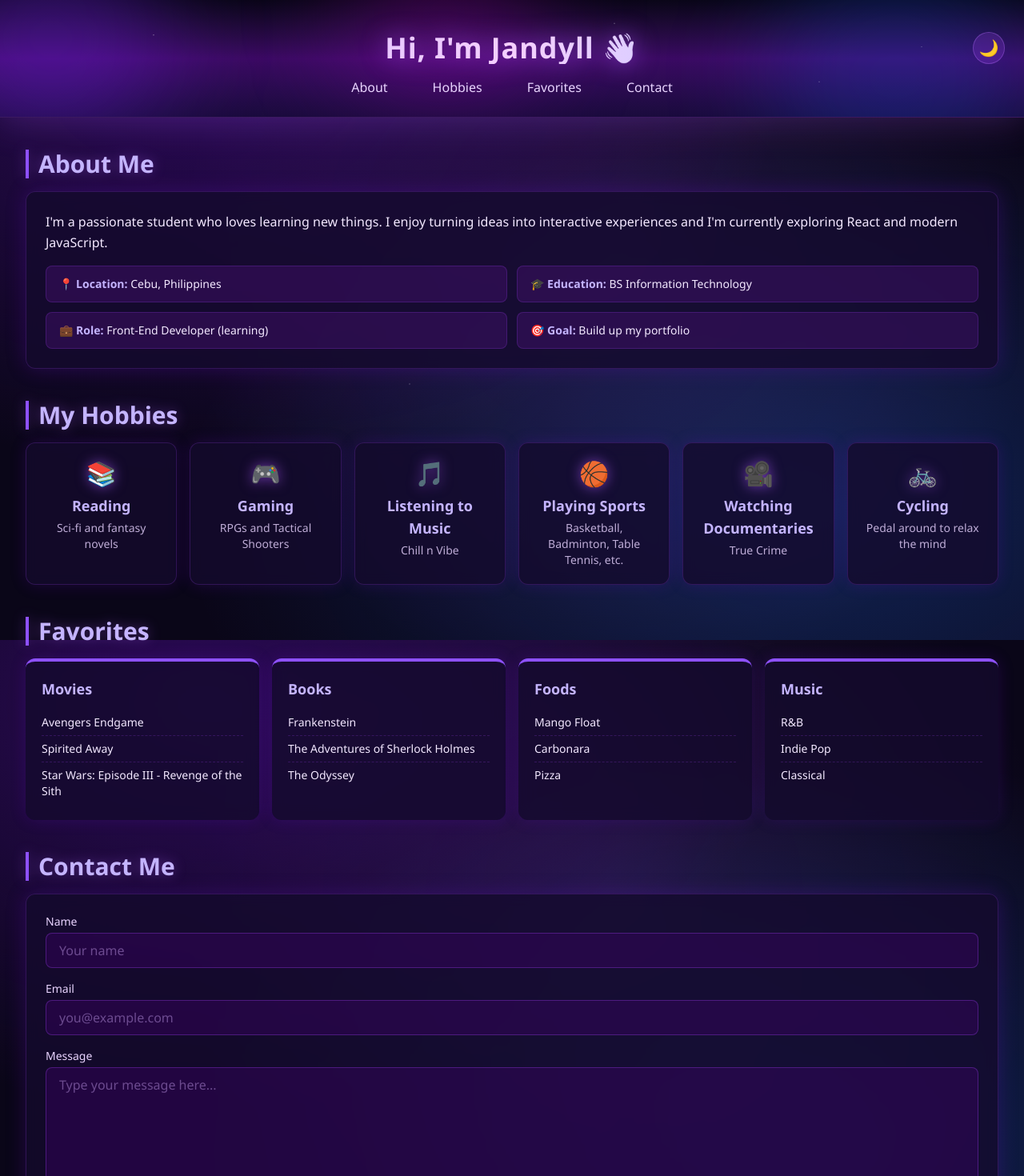
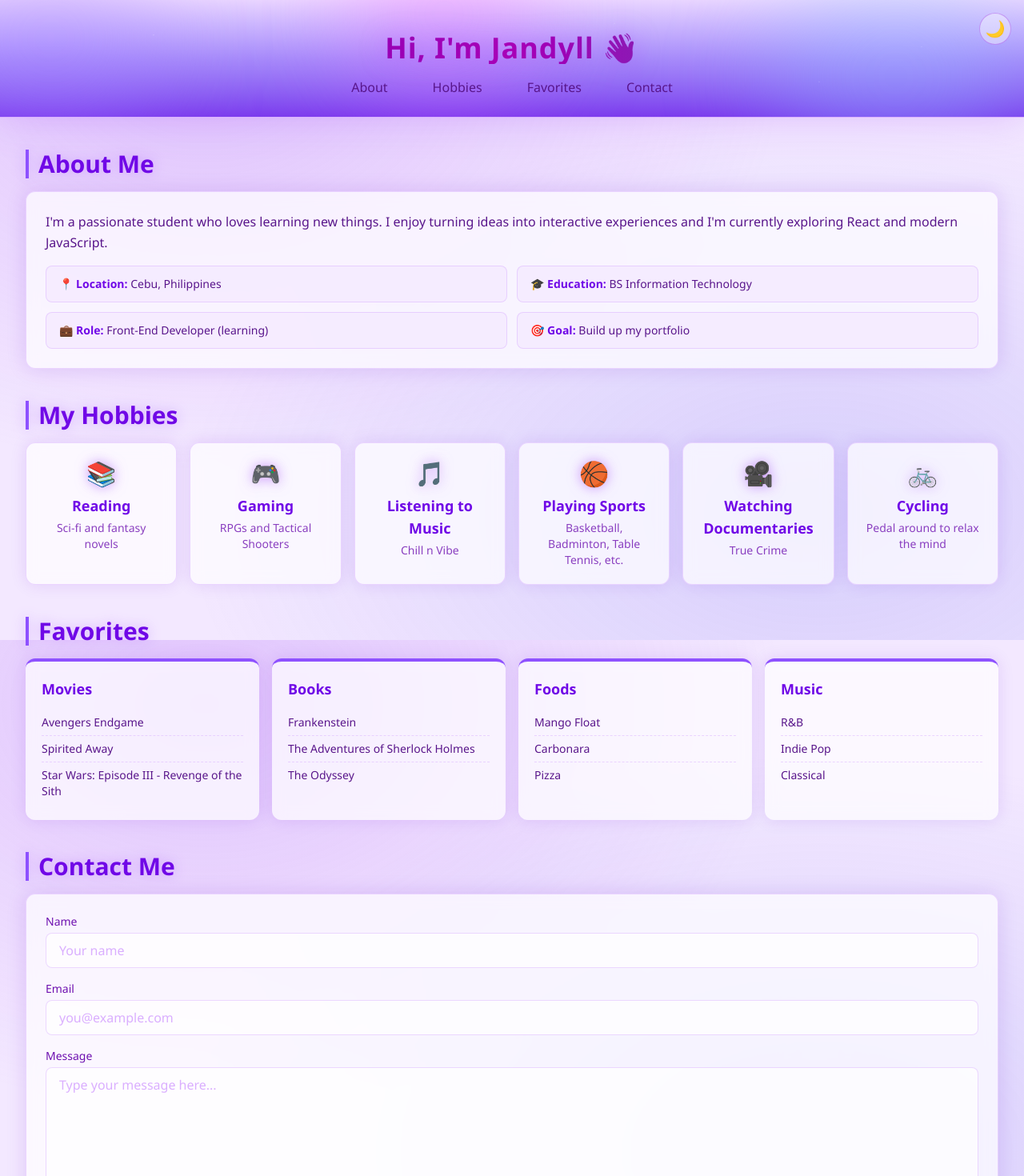
Before and after one commit to Novaliack/my-react-app, a React (Vite) app in the folder my-react-app/: page / in a window 1280 px wide. Shown: the top 1470 px of the page at 80% size. Built offline with nearby package versions, Linux system fonts and the light colour scheme.

Commit message:
Fixed toggle for dark/light mode

```diff
--- a/my-react-app/src/About.jsx
+++ b/my-react-app/src/About.jsx
@@ -1,27 +1,27 @@
 function About(){
     return(
         <section id="about">
-            <h2 className="text-3xl font-semibold text-violet-300 mb-4 border-l-4 border-violet-500 pl-3 drop-shadow-[0_0_8px_rgba(168,85,247,0.4)]">
+            <h2 className="text-3xl font-semibold text-violet-700 dark:text-violet-300 mb-4 border-l-4 border-violet-500 pl-3 drop-shadow-[0_0_8px_rgba(168,85,247,0.4)] transition-colors duration-300">
                 About Me
             </h2>
-            <div className="bg-[#140b2e]/80 backdrop-blur-sm rounded-xl p-6 shadow-[0_0_25px_rgba(106,17,203,0.25)] border border-purple-500/20 transition-colors duration-300">
-                <p className="mb-4 text-purple-100">
+            <div className="bg-white/70 dark:bg-[#140b2e]/80 backdrop-blur-sm rounded-xl p-6 shadow-[0_0_25px_rgba(106,17,203,0.15)] dark:shadow-[0_0_25px_rgba(106,17,203,0.25)] border border-purple-300/50 dark:border-purple-500/20 transition-colors duration-300">
+                <p className="mb-4 text-purple-900 dark:text-purple-100">
                     I'm a passionate student who loves learning new things.
                     I enjoy turning ideas into interactive experiences and I'm
                     currently exploring React and modern JavaScript.
                 </p>
                 <ul className="grid grid-cols-1 sm:grid-cols-2 gap-3 list-none">
-                    <li className="bg-purple-900/30 border border-purple-500/20 px-4 py-3 rounded-lg text-sm">
-                        <strong className="text-violet-300">📍 Location:</strong> Cebu, Philippines
+                    <li className="bg-purple-100/70 dark:bg-purple-900/30 border border-purple-300/50 dark:border-purple-500/20 px-4 py-3 rounded-lg text-sm text-purple-900 dark:text-purple-100">
+                        <strong className="text-violet-700 dark:text-violet-300">📍 Location:</strong> Cebu, Philippines
                     </li>
-                    <li className="bg-purple-900/30 border border-purple-500/20 px-4 py-3 rounded-lg text-sm">
-                        <strong className="text-violet-300">🎓 Education:</strong> BS Information Technology
+                    <li className="bg-purple-100/70 dark:bg-purple-900/30 border border-purple-300/50 dark:border-purple-500/20 px-4 py-3 rounded-lg text-sm text-purple-900 dark:text-purple-100">
+                        <strong className="text-violet-700 dark:text-violet-300">🎓 Education:</strong> BS Information Technology
                     </li>
-                    <li className="bg-purple-900/30 border border-purple-500/20 px-4 py-3 rounded-lg text-sm">
-                        <strong className="text-violet-300">💼 Role:</strong> Front-End Developer (learning)
+                    <li className="bg-purple-100/70 dark:bg-purple-900/30 border border-purple-300/50 dark:border-purple-500/20 px-4 py-3 rounded-lg text-sm text-purple-900 dark:text-purple-100">
+                        <strong className="text-violet-700 dark:text-violet-300">💼 Role:</strong> Front-End Developer (learning)
                     </li>
-                    <li className="bg-purple-900/30 border border-purple-500/20 px-4 py-3 rounded-lg text-sm">
-                        <strong className="text-violet-300">🎯 Goal:</strong> Build up my portfolio
+                    <li className="bg-purple-100/70 dark:bg-purple-900/30 border border-purple-300/50 dark:border-purple-500/20 px-4 py-3 rounded-lg text-sm text-purple-900 dark:text-purple-100">
+                        <strong className="text-violet-700 dark:text-violet-300">🎯 Goal:</strong> Build up my portfolio
                     </li>
                 </ul>
             </div>
--- a/my-react-app/src/App.jsx
+++ b/my-react-app/src/App.jsx
@@ -5,7 +5,6 @@ import Hobbies from './Hobbies.jsx'
 import Favorites from './Favorites.jsx'
 import Contact from './Contact.jsx'
 import Footer from './Footer.jsx'
-console.log("APP.JSX LOADED - Contact imported?", typeof Contact);
 
 function App() {
     const [darkMode, setDarkMode] = useState(() => {
--- a/my-react-app/src/Contact.jsx
+++ b/my-react-app/src/Contact.jsx
@@ -38,19 +38,19 @@ function Contact(){
 
     return(
         <section id="contact">
-            <h2 className="text-3xl font-semibold text-violet-300 mb-4 border-l-4 border-violet-500 pl-3 drop-shadow-[0_0_8px_rgba(168,85,247,0.4)]">
+            <h2 className="text-3xl font-semibold text-violet-700 dark:text-violet-300 mb-4 border-l-4 border-violet-500 pl-3 drop-shadow-[0_0_8px_rgba(168,85,247,0.4)] transition-colors duration-300">
                 Contact Me
             </h2>
-            <div className="bg-[#140b2e]/80 backdrop-blur-sm rounded-xl p-6 shadow-[0_0_25px_rgba(106,17,203,0.25)] border border-purple-500/20 transition-colors duration-300">
+            <div className="bg-white/70 dark:bg-[#140b2e]/80 backdrop-blur-sm rounded-xl p-6 shadow-[0_0_25px_rgba(106,17,203,0.15)] dark:shadow-[0_0_25px_rgba(106,17,203,0.25)] border border-purple-300/50 dark:border-purple-500/20 transition-colors duration-300">
                 {submitted && (
-                    <div className="mb-4 bg-purple-500/20 text-violet-200 border border-violet-400/40 rounded-lg px-4 py-3 text-sm shadow-[0_0_15px_rgba(168,85,247,0.4)]">
+                    <div className="mb-4 bg-purple-100/70 dark:bg-purple-500/20 text-violet-800 dark:text-violet-200 border border-violet-400/50 rounded-lg px-4 py-3 text-sm shadow-[0_0_15px_rgba(168,85,247,0.4)]">
                         ✅ Thanks! Your message has been sent.
                     </div>
                 )}
 
                 <form onSubmit={handleSubmit} noValidate className="flex flex-col gap-4">
                     <div>
-                        <label htmlFor="name" className="block text-sm font-medium mb-1 text-purple-200">
+                        <label htmlFor="name" className="block text-sm font-medium mb-1 text-purple-800 dark:text-purple-200">
                             Name
                         </label>
                         <input
@@ -60,17 +60,17 @@ function Contact(){
                             value={form.name}
                             onChange={handleChange}
                             placeholder="Your name"
-                            className={`w-full px-4 py-2 rounded-lg border bg-purple-950/40 text-purple-100 placeholder-purple-300/40 focus:outline-none focus:ring-2 focus:ring-violet-500 transition-colors ${
-                                errors.name ? 'border-red-500' : 'border-purple-500/30'
+                            className={`w-full px-4 py-2 rounded-lg border bg-white/70 dark:bg-purple-950/40 text-purple-900 dark:text-purple-100 placeholder-purple-400/60 dark:placeholder-purple-300/40 focus:outline-none focus:ring-2 focus:ring-violet-500 transition-colors ${
+                                errors.name ? 'border-red-500' : 'border-purple-300/50 dark:border-purple-500/30'
                             }`}
                         />
                         {errors.name && (
-                            <p className="text-red-400 text-xs mt-1">{errors.name}</p>
+                            <p className="text-red-500 dark:text-red-400 text-xs mt-1">{errors.name}</p>
                         )}
                     </div>
 
                     <div>
-                        <label htmlFor="email" className="block text-sm font-medium mb-1 text-purple-200">
+                        <label htmlFor="email" className="block text-sm font-medium mb-1 text-purple-800 dark:text-purple-200">
                             Email
                         </label>
                         <input
@@ -80,17 +80,17 @@ function Contact(){
                             value={form.email}
                             onChange={handleChange}
                             placeholder="you@example.com"
-                            className={`w-full px-4 py-2 rounded-lg border bg-purple-950/40 text-purple-100 placeholder-purple-300/40 focus:outline-none focus:ring-2 focus:ring-violet-500 transition-colors ${
-                                errors.email ? 'border-red-500' : 'border-purple-500/30'
+                            className={`w-full px-4 py-2 rounded-lg border bg-white/70 dark:bg-purple-950/40 text-purple-900 dark:text-purple-100 placeholder-purple-400/60 dark:placeholder-purple-300/40 focus:outline-none focus:ring-2 focus:ring-violet-500 transition-colors ${
+                                errors.email ? 'border-red-500' : 'border-purple-300/50 dark:border-purple-500/30'
                             }`}
                         />
                         {errors.email && (
-                            <p className="text-red-400 text-xs mt-1">{errors.email}</p>
+                            <p className="text-red-500 dark:text-red-400 text-xs mt-1">{errors.email}</p>
                         )}
                     </div>
 
                     <div>
-                        <label htmlFor="message" className="block text-sm font-medium mb-1 text-purple-200">
+                        <label htmlFor="message" className="block text-sm font-medium mb-1 text-purple-800 dark:text-purple-200">
                             Message
                         </label>
                         <textarea
@@ -100,12 +100,12 @@ function Contact(){
                             value={form.message}
                             onChange={handleChange}
                             placeholder="Type your message here..."
-                            className={`w-full px-4 py-2 rounded-lg border bg-purple-950/40 text-purple-100 placeholder-purple-300/40 focus:outline-none focus:ring-2 focus:ring-violet-500 resize-y transition-colors ${
-                                errors.message ? 'border-red-500' : 'border-purple-500/30'
+                            className={`w-full px-4 py-2 rounded-lg border bg-white/70 dark:bg-purple-950/40 text-purple-900 dark:text-purple-100 placeholder-purple-400/60 dark:placeholder-purple-300/40 focus:outline-none focus:ring-2 focus:ring-violet-500 resize-y transition-colors ${
+                                errors.message ? 'border-red-500' : 'border-purple-300/50 dark:border-purple-500/30'
                             }`}
                         />
                         {errors.message && (
-                            <p className="text-red-400 text-xs mt-1">{errors.message}</p>
+                            <p className="text-red-500 dark:text-red-400 text-xs mt-1">{errors.message}</p>
                         )}
                     </div>
 
--- a/my-react-app/src/Favorites.jsx
+++ b/my-react-app/src/Favorites.jsx
@@ -8,23 +8,23 @@ const favorites = {
 function Favorites(){
     return(
         <section id="favorites">
-            <h2 className="text-3xl font-semibold text-violet-300 mb-4 border-l-4 border-violet-500 pl-3 drop-shadow-[0_0_8px_rgba(168,85,247,0.4)]">
+            <h2 className="text-3xl font-semibold text-violet-700 dark:text-violet-300 mb-4 border-l-4 border-violet-500 pl-3 drop-shadow-[0_0_8px_rgba(168,85,247,0.4)] transition-colors duration-300">
                 Favorites
             </h2>
             <div className="grid grid-cols-[repeat(auto-fit,minmax(200px,1fr))] gap-4">
                 {Object.entries(favorites).map(([category, items]) => (
                     <div
                         key={category}
-                        className="bg-[#140b2e]/80 backdrop-blur-sm rounded-xl p-5 shadow-[0_0_20px_rgba(106,17,203,0.2)] border-t-4 border-violet-500 transition-all duration-300 hover:shadow-[0_0_30px_rgba(168,85,247,0.4)]"
+                        className="bg-white/70 dark:bg-[#140b2e]/80 backdrop-blur-sm rounded-xl p-5 shadow-[0_0_20px_rgba(106,17,203,0.12)] dark:shadow-[0_0_20px_rgba(106,17,203,0.2)] border-t-4 border-violet-500 transition-all duration-300 hover:shadow-[0_0_30px_rgba(168,85,247,0.4)]"
                     >
-                        <h3 className="text-violet-300 font-semibold mb-3 text-lg">
+                        <h3 className="text-violet-700 dark:text-violet-300 font-semibold mb-3 text-lg">
                             {category}
                         </h3>
                         <ul className="list-none">
                             {items.map((item, i) => (
                                 <li
                                     key={i}
-                                    className="py-1.5 border-b border-dashed border-purple-500/20 text-sm last:border-none text-purple-100"
+                                    className="py-1.5 border-b border-dashed border-purple-300/50 dark:border-purple-500/20 text-sm last:border-none text-purple-900 dark:text-purple-100"
                                 >
                                     {item}
                                 </li>
--- a/my-react-app/src/Header.jsx
+++ b/my-react-app/src/Header.jsx
@@ -1,14 +1,14 @@
 function Header({ darkMode, onToggleDarkMode }){
     return(
-        <header className="relative text-purple-100 text-center px-6 pt-10 pb-6 overflow-hidden border-b border-purple-500/30 bg-gradient-to-b from-[#0a0618] via-[#3b0a63] to-[#1a0b3d] shadow-[0_0_50px_rgba(168,85,247,0.3)]">
-            <div className="absolute inset-0 pointer-events-none">
-                <div className="absolute -top-24 -left-20 w-72 h-72 rounded-full bg-violet-600/30 blur-3xl"></div>
-                <div className="absolute -top-16 right-0 w-80 h-80 rounded-full bg-blue-600/20 blur-3xl"></div>
-                <div className="absolute bottom-0 left-1/3 w-64 h-64 rounded-full bg-fuchsia-600/20 blur-3xl"></div>
+        <header className="relative text-purple-900 dark:text-purple-100 text-center px-6 pt-10 pb-6 overflow-hidden border-b border-purple-400/40 dark:border-purple-500/30 bg-gradient-to-b from-[#e9d5ff] via-[#a78bfa] to-[#7c3aed] dark:from-[#0a0618] dark:via-[#3b0a63] dark:to-[#1a0b3d] shadow-[0_0_50px_rgba(168,85,247,0.3)] transition-colors duration-300">
+            <div className="absolute inset-0 pointer-events-none z-0">
+                <div className="absolute -top-24 -left-20 w-72 h-72 rounded-full bg-violet-400/30 dark:bg-violet-600/30 blur-3xl"></div>
+                <div className="absolute -top-16 right-0 w-80 h-80 rounded-full bg-blue-300/30 dark:bg-blue-600/20 blur-3xl"></div>
+                <div className="absolute bottom-0 left-1/3 w-64 h-64 rounded-full bg-fuchsia-400/30 dark:bg-fuchsia-600/20 blur-3xl"></div>
             </div>
 
             <div
-                className="absolute inset-0 pointer-events-none opacity-70"
+                className="absolute inset-0 pointer-events-none opacity-40 dark:opacity-70 z-0"
                 style={{
                     backgroundImage:
                         'radial-gradient(1px 1px at 15% 30%, rgba(255,255,255,0.8), transparent),' +
@@ -19,37 +19,37 @@ function Header({ darkMode, onToggleDarkMode }){
                 }}
             />
 
-            <div className="relative z-10">
             <button
                 onClick={onToggleDarkMode}
                 aria-label="Toggle dark mode"
-                    className="absolute top-0 right-0 bg-purple-500/20 hover:bg-purple-500/40 text-purple-100 text-xl w-10 h-10 rounded-full flex items-center justify-center transition-all duration-200 border border-purple-400/30 hover:shadow-[0_0_15px_rgba(168,85,247,0.6)]"
+                className="absolute top-4 right-4 z-20 cursor-pointer bg-white/40 dark:bg-purple-500/20 hover:bg-white/60 dark:hover:bg-purple-500/40 text-purple-900 dark:text-purple-100 text-xl w-10 h-10 rounded-full flex items-center justify-center transition-all duration-200 border border-purple-700/30 dark:border-purple-400/30 hover:shadow-[0_0_15px_rgba(168,85,247,0.6)]"
             >
                 {darkMode ? '☀️' : '🌙'}
             </button>
 
-                <h1 className="text-4xl font-bold mb-4 tracking-wide bg-gradient-to-r from-violet-300 via-fuchsia-200 to-blue-300 bg-clip-text text-transparent drop-shadow-[0_0_15px_rgba(168,85,247,0.7)]">
+            <div className="relative z-10">
+                <h1 className="text-4xl font-bold mb-4 tracking-wide bg-gradient-to-r from-purple-800 via-fuchsia-700 to-indigo-800 dark:from-violet-300 dark:via-fuchsia-200 dark:to-blue-300 bg-clip-text text-transparent drop-shadow-[0_0_15px_rgba(168,85,247,0.5)]">
                     Hi, I'm Jandyll 👋
                 </h1>
                 <nav>
                     <ul className="flex justify-center gap-6 flex-wrap list-none">
                         <li>
-                            <a href="#about" className="text-purple-200 font-medium px-4 py-1.5 rounded-full transition-all duration-200 hover:bg-purple-500/30 hover:text-white hover:shadow-[0_0_12px_rgba(168,85,247,0.6)]">
+                            <a href="#about" className="text-purple-900 dark:text-purple-200 font-medium px-4 py-1.5 rounded-full transition-all duration-200 hover:bg-white/40 dark:hover:bg-purple-500/30 hover:text-purple-950 dark:hover:text-white hover:shadow-[0_0_12px_rgba(168,85,247,0.6)]">
                                 About
                             </a>
                         </li>
                         <li>
-                            <a href="#hobbies" className="text-purple-200 font-medium px-4 py-1.5 rounded-full transition-all duration-200 hover:bg-purple-500/30 hover:text-white hover:shadow-[0_0_12px_rgba(168,85,247,0.6)]">
+                            <a href="#hobbies" className="text-purple-900 dark:text-purple-200 font-medium px-4 py-1.5 rounded-full transition-all duration-200 hover:bg-white/40 dark:hover:bg-purple-500/30 hover:text-purple-950 dark:hover:text-white hover:shadow-[0_0_12px_rgba(168,85,247,0.6)]">
                                 Hobbies
                             </a>
                         </li>
                         <li>
-                            <a href="#favorites" className="text-purple-200 font-medium px-4 py-1.5 rounded-full transition-all duration-200 hover:bg-purple-500/30 hover:text-white hover:shadow-[0_0_12px_rgba(168,85,247,0.6)]">
+                            <a href="#favorites" className="text-purple-900 dark:text-purple-200 font-medium px-4 py-1.5 rounded-full transition-all duration-200 hover:bg-white/40 dark:hover:bg-purple-500/30 hover:text-purple-950 dark:hover:text-white hover:shadow-[0_0_12px_rgba(168,85,247,0.6)]">
                                 Favorites
                             </a>
                         </li>
                         <li>
-                            <a href="#contact" className="text-purple-200 font-medium px-4 py-1.5 rounded-full transition-all duration-200 hover:bg-purple-500/30 hover:text-white hover:shadow-[0_0_12px_rgba(168,85,247,0.6)]">
+                            <a href="#contact" className="text-purple-900 dark:text-purple-200 font-medium px-4 py-1.5 rounded-full transition-all duration-200 hover:bg-white/40 dark:hover:bg-purple-500/30 hover:text-purple-950 dark:hover:text-white hover:shadow-[0_0_12px_rgba(168,85,247,0.6)]">
                                 Contact
                             </a>
                         </li>
--- a/my-react-app/src/Hobbies.jsx
+++ b/my-react-app/src/Hobbies.jsx
@@ -10,20 +10,20 @@ const hobbies = [
 function Hobbies(){
     return(
         <section id="hobbies">
-            <h2 className="text-3xl font-semibold text-violet-300 mb-4 border-l-4 border-violet-500 pl-3 drop-shadow-[0_0_8px_rgba(168,85,247,0.4)]">
+            <h2 className="text-3xl font-semibold text-violet-700 dark:text-violet-300 mb-4 border-l-4 border-violet-500 pl-3 drop-shadow-[0_0_8px_rgba(168,85,247,0.4)] transition-colors duration-300">
                 My Hobbies
             </h2>
             <div className="grid grid-cols-[repeat(auto-fit,minmax(180px,1fr))] gap-4">
                 {hobbies.map((hobby, index) => (
                     <div
                         key={index}
-                        className="bg-[#140b2e]/80 backdrop-blur-sm rounded-xl p-5 text-center shadow-[0_0_20px_rgba(106,17,203,0.2)] border border-purple-500/20 transition-all duration-300 hover:-translate-y-1 hover:shadow-[0_0_30px_rgba(168,85,247,0.5)] hover:border-purple-400/50"
+                        className="bg-white/70 dark:bg-[#140b2e]/80 backdrop-blur-sm rounded-xl p-5 text-center shadow-[0_0_20px_rgba(106,17,203,0.12)] dark:shadow-[0_0_20px_rgba(106,17,203,0.2)] border border-purple-300/50 dark:border-purple-500/20 transition-all duration-300 hover:-translate-y-1 hover:shadow-[0_0_30px_rgba(168,85,247,0.4)] hover:border-purple-400/70 dark:hover:border-purple-400/50"
                     >
                         <span className="block text-3xl mb-2 drop-shadow-[0_0_8px_rgba(168,85,247,0.6)]">{hobby.emoji}</span>
-                        <h3 className="text-violet-300 font-semibold mb-1 text-lg">
+                        <h3 className="text-violet-700 dark:text-violet-300 font-semibold mb-1 text-lg">
                             {hobby.name}
                         </h3>
-                        <p className="text-sm text-purple-200/80">{hobby.desc}</p>
+                        <p className="text-sm text-purple-800/80 dark:text-purple-200/80">{hobby.desc}</p>
                     </div>
                 ))}
             </div>
--- a/my-react-app/src/index.css
+++ b/my-react-app/src/index.css
@@ -3,37 +3,24 @@
 @custom-variant dark (&:where(.dark, .dark *));
 
 body {
-    @apply text-purple-100 leading-relaxed transition-colors duration-300;
+    @apply text-purple-900 leading-relaxed transition-colors duration-300;
+    background-color: #f3e8ff;
+    background-image:
+        radial-gradient(ellipse at 20% 10%, rgba(168, 85, 247, 0.25), transparent 50%),
+        radial-gradient(ellipse at 80% 80%, rgba(99, 102, 241, 0.20), transparent 55%);
+    background-attachment: fixed;
+    font-family: 'Segoe UI', Tahoma, Geneva, Verdana, sans-serif;
+}
+
+.dark body {
+    @apply text-purple-100;
     background-color: #0a0618;
     background-image:
         radial-gradient(ellipse at 20% 10%, rgba(106, 17, 203, 0.35), transparent 50%),
         radial-gradient(ellipse at 80% 80%, rgba(37, 117, 252, 0.25), transparent 55%),
         radial-gradient(circle at 60% 40%, rgba(168, 85, 247, 0.15), transparent 60%);
-    background-attachment: fixed;
-    font-family: 'Segoe UI', Tahoma, Geneva, Verdana, sans-serif;
 }
 
 #root {
     @apply min-h-screen flex flex-col;
 }
-
-body::before {
-    content: "";
-    position: fixed;
-    inset: 0;
-    pointer-events: none;
-    background-image:
-        radial-gradient(1px 1px at 20% 30%, rgba(255,255,255,0.7), transparent),
-        radial-gradient(1px 1px at 70% 60%, rgba(255,255,255,0.6), transparent),
-        radial-gradient(1px 1px at 40% 80%, rgba(255,255,255,0.5), transparent),
-        radial-gradient(1px 1px at 85% 20%, rgba(255,255,255,0.6), transparent),
-        radial-gradient(1px 1px at 55% 45%, rgba(255,255,255,0.5), transparent);
-    background-size: 200% 200%;
-    opacity: 0.6;
-    z-index: 0;
-}
-
-main, header, footer {
-    position: relative;
-    z-index: 1;
-}
```
Lines whose indentation alone changed are shown as unchanged.
